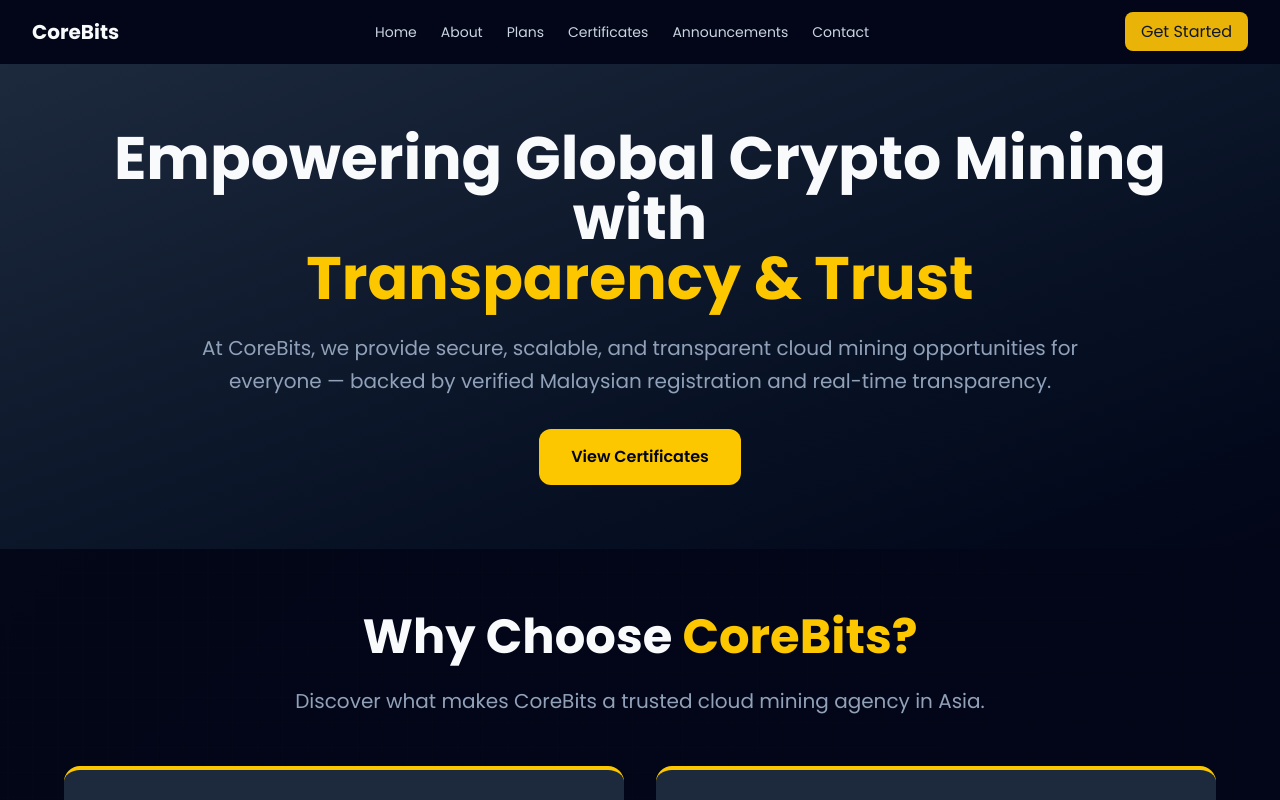
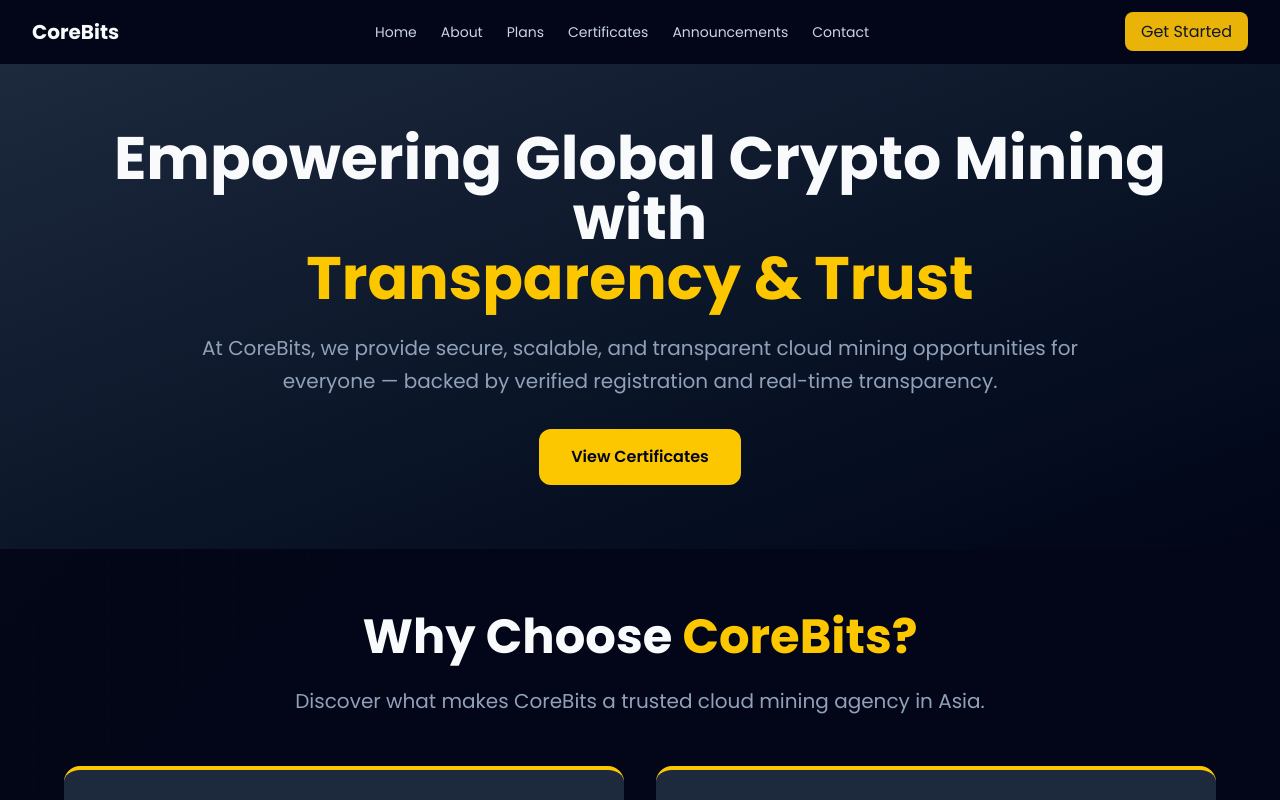
Before and after one commit to EddMarwa/Rockits, a Next.js app in the folder corebits/: page /en/about in a window 1280 px wide. Shown: the top 800 px of the page. Built offline with nearby package versions, Linux system fonts and the light colour scheme.

Commit message:
about pages

```diff
--- a/corebits/src/app/[locale]/about/page.tsx
+++ b/corebits/src/app/[locale]/about/page.tsx
@@ -14,7 +14,7 @@ export default function About() {
     testimonials: { title: "Testimonials" },
     notify: { title: "Stay Updated", placeholder: "Enter email", button: "Subscribe", success: "Thank you!" },
     footer: {
-      made: "Made with ❤️ in Malaysia",
+      made: "Made with ❤️",
       terms: "Terms",
       privacy: "Privacy",
       kyc: "KYC"
@@ -63,7 +63,7 @@ export default function About() {
               <span className="text-yellow-400 block">Transparency & Trust</span>
             </h1>
             <p className="text-xl text-slate-400 mb-8 max-w-4xl mx-auto leading-relaxed">
-              At CoreBits, we provide secure, scalable, and transparent cloud mining opportunities for everyone — backed by verified Malaysian registration and real-time transparency.
+              At CoreBits, we provide secure, scalable, and transparent cloud mining opportunities for everyone — backed by verified registration and real-time transparency.
             </p>
             <motion.div
               whileHover={{ scale: 1.05 }}
```
